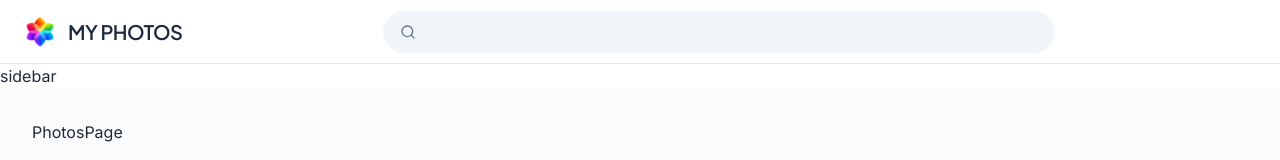
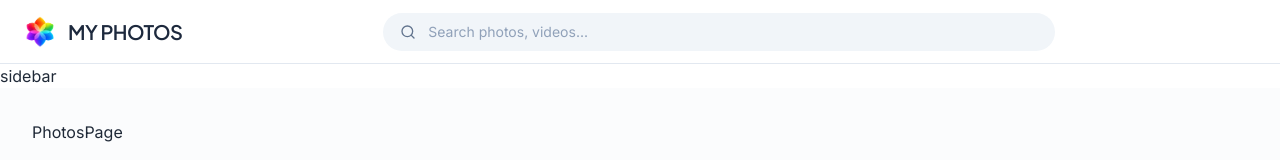
Before and after one commit to muktinathrajbanshi/my_photos, a React (Vite) app in the folder frontend/: page / in a window 1280 px wide. Shown: the top 160 px of the page. Built offline with nearby package versions, Linux system fonts and the light colour scheme; a web font is replaced by a local one.

Commit message:
rane sabadhan

```diff
--- a/frontend/src/components/layout/Navbar.jsx
+++ b/frontend/src/components/layout/Navbar.jsx
@@ -20,7 +20,11 @@ const Navbar = () => {
       <div className="flex-1 max-w-2xl relative">
         <div className="navbar-search-wrapper">
           <SearchIcon className="size-4 text-slate-500 shrink-0 mr-2 sm:mr-3" />
-          <input type="text" />
+          <input
+            type="text"
+            placeholder="Search photos, videos..."
+            className="navbar-search-input"
+          />
         </div>
       </div>
 
```
